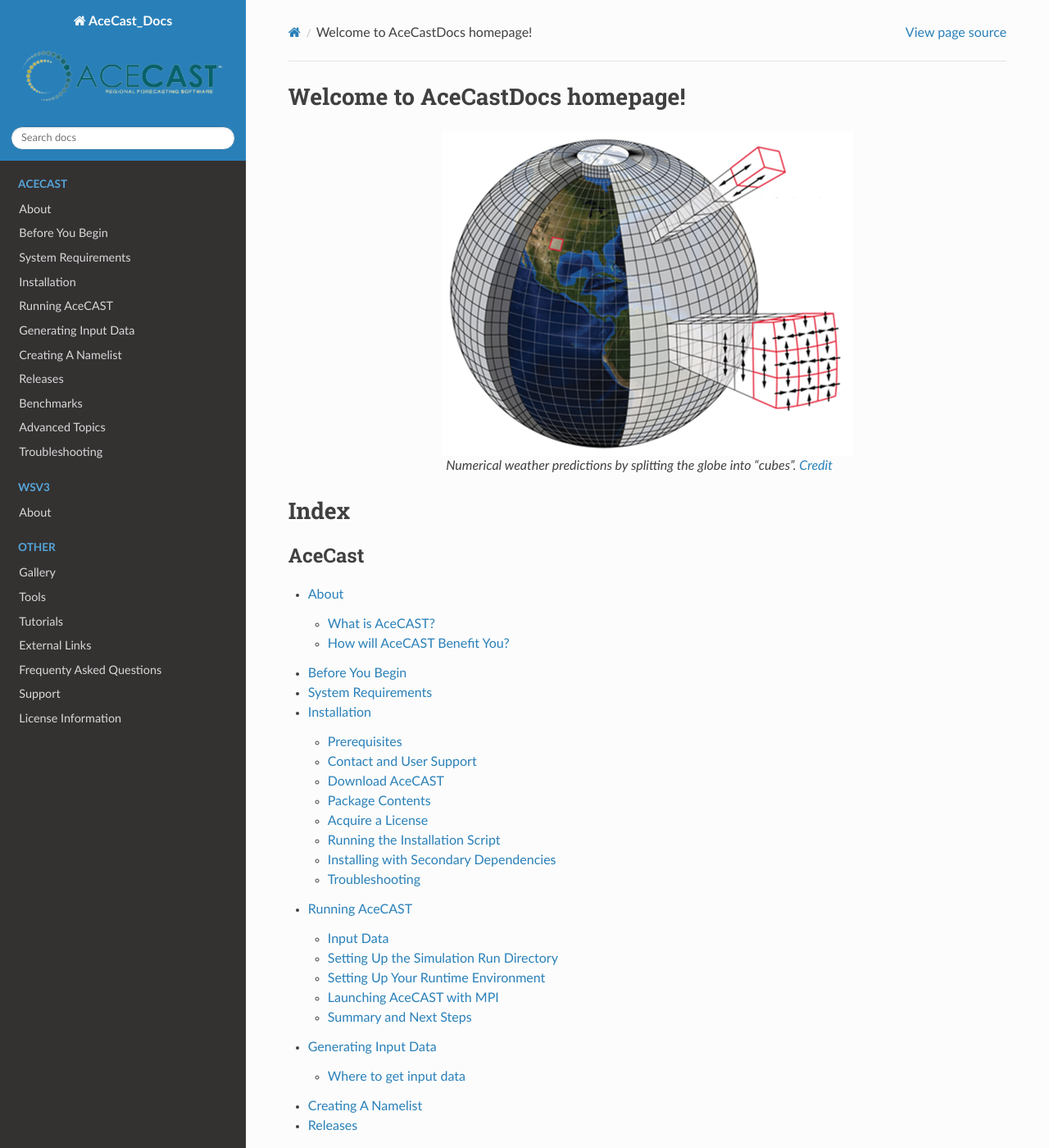
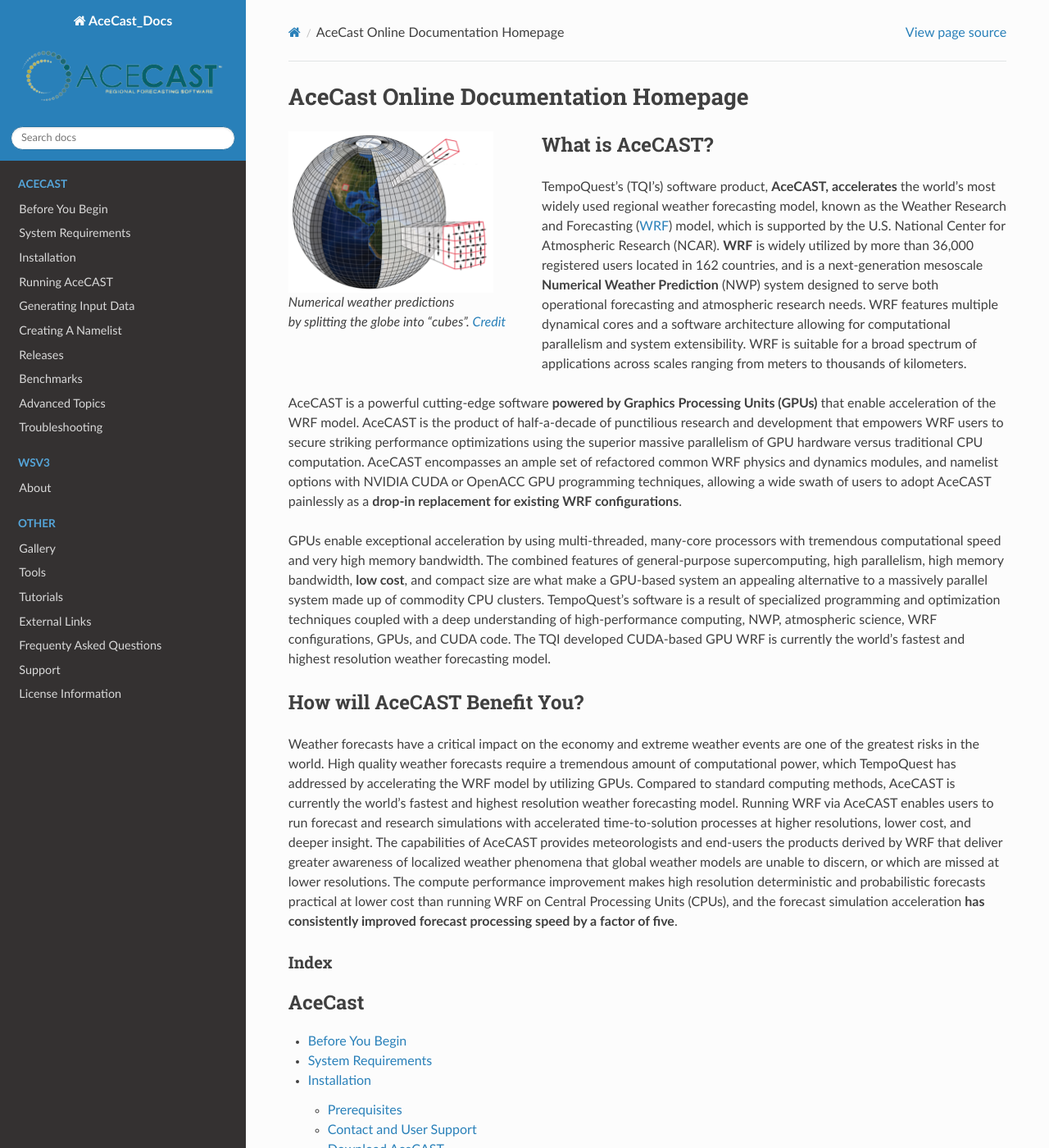
Before and after one commit to TempoQuestInc/AceCAST-Docs, a Sphinx documentation site: the page built from source/index.rst, in a window 1280 px wide and 1400 px high. Shown: the whole window at 82% size. Built offline with Sphinx 7.4.7 and the Read the Docs theme 2.0.0, drawn with Linux system fonts in a browser that asks for light colours.

Commit message:
Removed about page and into home page since that is really the first thing a user should see

```diff
--- a/source/index.rst
+++ b/source/index.rst
@@ -3,14 +3,59 @@
    :description: AceCast (GPU-Accelerated WRF) homepage, click for more
    :keywords: AceCast, Documentation, TempoQuest, WRF, GPU, Accelerated, WSV3
 
-Welcome to AceCastDocs homepage!
-================================
+.. |br| raw:: html
+
+   <br />
+
+AceCast Online Documentation Homepage
+#####################################
 
 .. figure:: /Images/NWP_Logo.png
-   :alt: You found me!
-   :align: center
+   :alt: What is NWP?
+   :align: left
+   :width: 250
 
-   Numerical weather predictions by splitting the globe into "cubes". `Credit <https://business.esa.int/projects/decisionx>`_
+   Numerical weather predictions |br|   by splitting the globe into "cubes". `Credit <https://business.esa.int/projects/decisionx>`_
+
+What is AceCAST?
+----------------
+
+TempoQuest's (TQI's) software product, **AceCAST, accelerates** the world's most widely used regional weather forecasting model,
+known as the Weather Research and Forecasting (`WRF <https://www.mmm.ucar.edu/weather-research-and-forecasting-model>`_) model,
+which is supported by the U.S. National Center for Atmospheric Research (NCAR). **WRF** is widely utilized by more than 36,000
+registered users located in 162 countries, and is a next-generation mesoscale **Numerical Weather Prediction** (NWP) system designed
+to serve both operational forecasting and atmospheric research needs. WRF features multiple dynamical cores and a software
+architecture allowing for computational parallelism and system extensibility. WRF is suitable for a broad spectrum of applications
+across scales ranging from meters to thousands of kilometers.
+
+AceCAST is a powerful cutting-edge software **powered by Graphics Processing Units (GPUs)** that enable acceleration of the WRF model.
+AceCAST is the product of half-a-decade of punctilious research and development that empowers WRF users to secure striking
+performance optimizations using the superior massive parallelism of GPU hardware versus traditional CPU computation. AceCAST
+encompasses an ample set of refactored common WRF physics and dynamics modules, and namelist options with NVIDIA CUDA or
+OpenACC GPU programming techniques, allowing a wide swath of users to adopt AceCAST painlessly as a **drop-in replacement
+for existing WRF configurations**.
+
+GPUs enable exceptional acceleration by using multi-threaded, many-core processors with tremendous computational speed
+and very high memory bandwidth. The combined features of general-purpose supercomputing, high parallelism, high memory
+bandwidth, **low cost**, and compact size are what make a GPU-based system an appealing alternative to a massively parallel
+system made up of commodity CPU clusters. TempoQuest's software is a result of specialized programming and optimization
+techniques coupled with a deep understanding of high-performance computing, NWP, atmospheric science, WRF configurations,
+GPUs, and CUDA code. The TQI developed CUDA-based GPU WRF is currently the world's fastest and highest resolution weather
+forecasting model.
+
+
+How will AceCAST Benefit You?
+------------------------------
+
+Weather forecasts have a critical impact on the economy and extreme weather events are one of the greatest risks in the world.
+High quality weather forecasts require a tremendous amount of computational power, which TempoQuest has addressed by accelerating
+the WRF model by utilizing GPUs. Compared to standard computing methods, AceCAST is currently the world's fastest and highest
+resolution weather forecasting model. Running WRF via AceCAST enables users to run forecast and research simulations
+with accelerated time-to-solution processes at higher resolutions, lower cost, and deeper insight. The capabilities of AceCAST
+provides meteorologists and end-users the products derived by WRF that deliver greater awareness of localized weather phenomena
+that global weather models are unable to discern, or which are missed at lower resolutions. The compute performance improvement
+makes high resolution deterministic and probabilistic forecasts practical at lower cost than running WRF on Central Processing
+Units (CPUs), and the forecast simulation acceleration **has consistently improved forecast processing speed by a factor of five**.
 
 Index
 =====
@@ -19,7 +64,6 @@
    :maxdepth: 2
    :caption: AceCast
 
-   About.rst
    BeforeYouBegin.rst
    Requirements.rst
    Installation.rst
```
Also changed, not shown: source/About.rst (deleted, +0 -44 lines).
